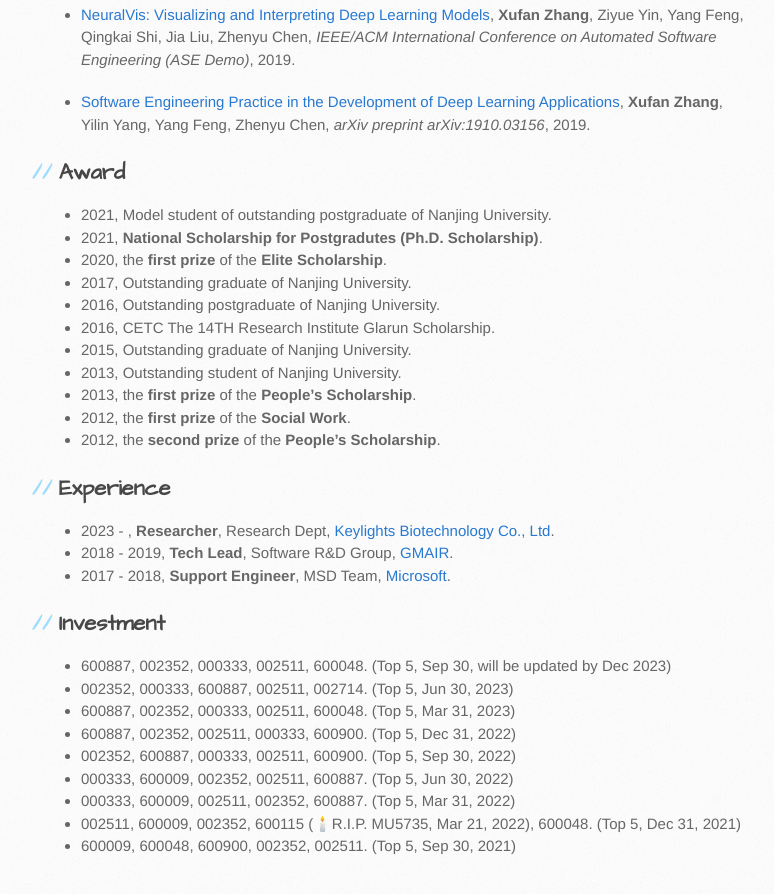
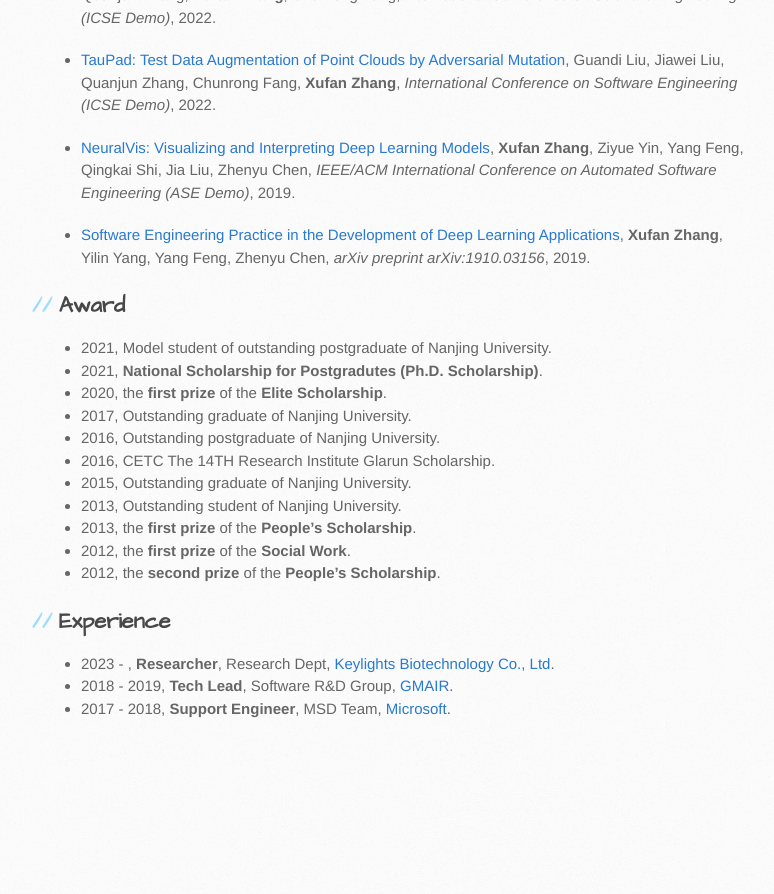
Before and after one commit to sunshinezxf/sunshinezxf.github.io, a Jekyll site: the page built from index.md, in a window 1280 px wide and 900 px high, scrolled down 1499 px. Shown: the top 894 px of the window, without its empty margins (109-883 px from the left). Built offline with Jekyll 4.4.1, drawn with Linux system fonts in a browser that asks for light colours; our own code applies the rules of GitHub Pages for plain Markdown files; after the commit the page ends 2262 px from its top, so only the background shows below that; some of the changed text lies outside the part shown.

Commit message:
更新个人信息

```diff
--- a/index.md
+++ b/index.md
@@ -63,15 +69,3 @@ If you are interested in the topics or projects I work on, please reach me via t
 - 2023 - , **Researcher**, Research Dept, [Keylights Biotechnology Co., Ltd](https://www.keylights.cn/en/index.aspx).
 - 2018 - 2019, **Tech Lead**, Software R&D Group, [GMAIR](http://www.gmair.net).
 - 2017 - 2018, **Support Engineer**, MSD Team, [Microsoft](https://www.microsoft.com).
-
-## Investment
-
-- 600887, 002352, 000333, 002511, 600048. (Top 5, Sep 30, will be updated by Dec 2023)
-- 002352, 000333, 600887, 002511, 002714. (Top 5, Jun 30, 2023)
-- 600887, 002352, 000333, 002511, 600048. (Top 5, Mar 31, 2023)
-- 600887, 002352, 002511, 000333, 600900. (Top 5, Dec 31, 2022)
-- 002352, 600887, 000333, 002511, 600900. (Top 5, Sep 30, 2022)
-- 000333, 600009, 002352, 002511, 600887. (Top 5, Jun 30, 2022)
-- 000333, 600009, 002511, 002352, 600887. (Top 5, Mar 31, 2022)
-- 002511, 600009, 002352, 600115 (🕯️R.I.P. MU5735, Mar 21, 2022), 600048. (Top 5, Dec 31, 2021)
-- 600009, 600048, 600900, 002352, 002511. (Top 5, Sep 30, 2021)
```
Also changed, not shown: other parts of index.md (+8 -2 lines).
